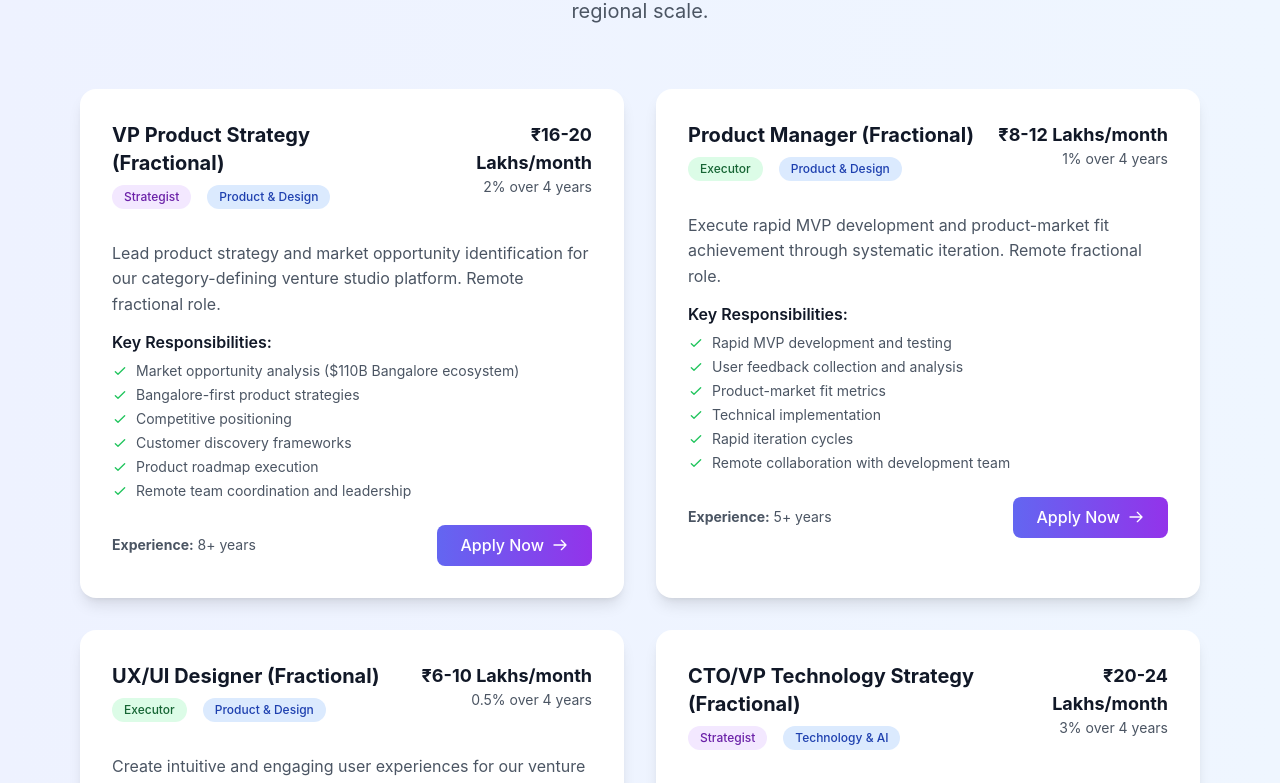
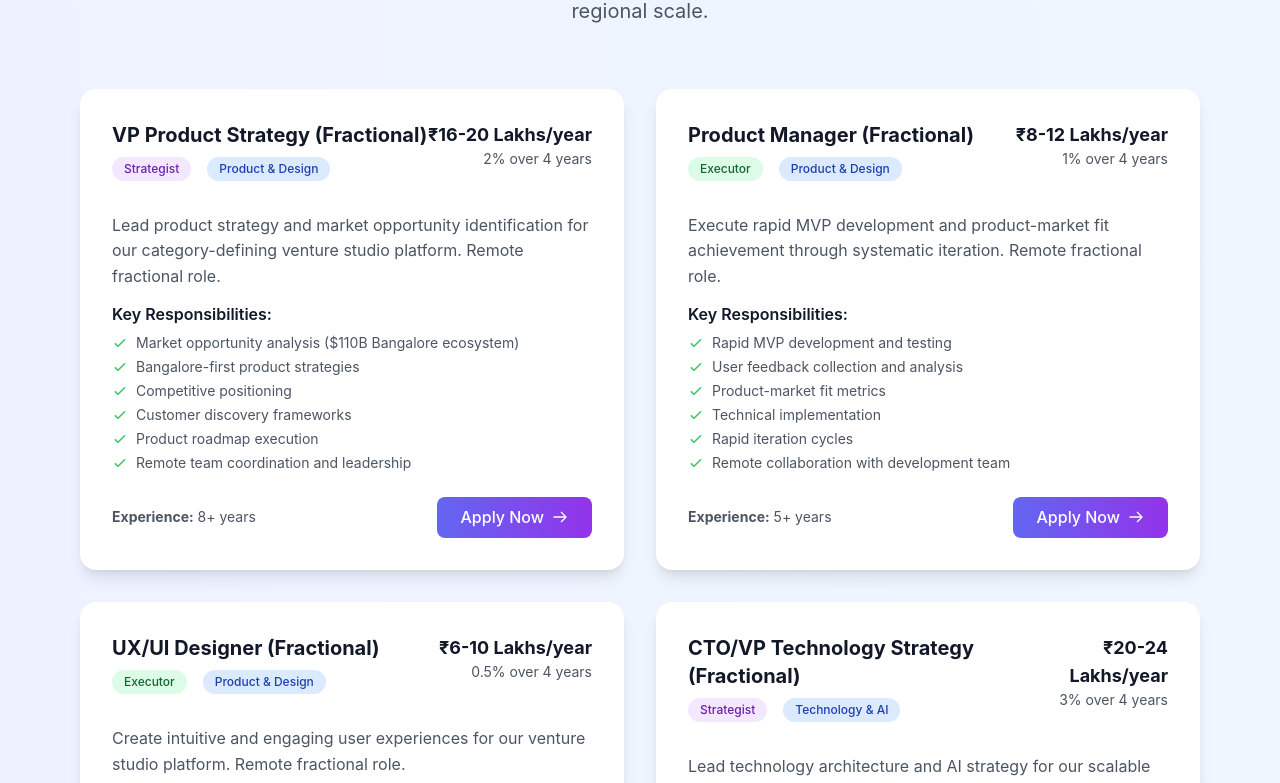
Before and after one commit to niranjanbala/visioninfinityventures.studio, a Next.js app: page /careers in a window 1280 px wide. Shown: the part 1520-2303 px from the top of the page. Built offline with nearby package versions, Linux system fonts and the light colour scheme; no server answers.

Commit message:
Fix salary references: change from per month to per year in careers page

```diff
--- a/pages/careers.tsx
+++ b/pages/careers.tsx
@@ -10,7 +10,7 @@ export default function Careers() {
       title: 'VP Product Strategy (Fractional)',
       type: 'Strategist',
       function: 'Product & Design',
-      salary: '₹16-20 Lakhs/month',
+      salary: '₹16-20 Lakhs/year',
       equity: '2% over 4 years',
       experience: '8+ years',
       description: 'Lead product strategy and market opportunity identification for our category-defining venture studio platform. Remote fractional role.',
@@ -28,7 +28,7 @@ export default function Careers() {
       title: 'Product Manager (Fractional)',
       type: 'Executor',
       function: 'Product & Design',
-      salary: '₹8-12 Lakhs/month',
+      salary: '₹8-12 Lakhs/year',
       equity: '1% over 4 years',
       experience: '5+ years',
       description: 'Execute rapid MVP development and product-market fit achievement through systematic iteration. Remote fractional role.',
@@ -46,7 +46,7 @@ export default function Careers() {
       title: 'UX/UI Designer (Fractional)',
       type: 'Executor',
       function: 'Product & Design',
-      salary: '₹6-10 Lakhs/month',
+      salary: '₹6-10 Lakhs/year',
       equity: '0.5% over 4 years',
       experience: '3+ years',
       description: 'Create intuitive and engaging user experiences for our venture studio platform. Remote fractional role.',
@@ -65,7 +65,7 @@ export default function Careers() {
       title: 'CTO/VP Technology Strategy (Fractional)',
       type: 'Strategist',
       function: 'Technology & AI',
-      salary: '₹20-24 Lakhs/month',
+      salary: '₹20-24 Lakhs/year',
       equity: '3% over 4 years',
       experience: '10+ years',
       description: 'Lead technology architecture and AI strategy for our scalable venture studio platform. Remote fractional role.',
@@ -83,7 +83,7 @@ export default function Careers() {
       title: 'Lead Engineer (Fractional)',
       type: 'Executor',
       function: 'Technology & AI',
-      salary: '₹12-16 Lakhs/month',
+      salary: '₹12-16 Lakhs/year',
       equity: '1.5% over 4 years',
       experience: '7+ years',
       description: 'Execute platform development and AI implementation with technical excellence. Remote fractional role.',
@@ -101,7 +101,7 @@ export default function Careers() {
       title: 'VP Growth Strategy (Fractional)',
       type: 'Strategist',
       function: 'Growth & Customer Success',
-      salary: '₹16-20 Lakhs/month',
+      salary: '₹16-20 Lakhs/year',
       equity: '2% over 4 years',
       experience: '8+ years',
       description: 'Lead growth strategy and customer success for rapid Bangalore market expansion. Remote fractional role.',
@@ -119,7 +119,7 @@ export default function Careers() {
       title: 'Growth Manager (Fractional)',
       type: 'Executor',
       function: 'Growth & Customer Success',
-      salary: '₹8-12 Lakhs/month',
+      salary: '₹8-12 Lakhs/year',
       equity: '1% over 4 years',
       experience: '5+ years',
       description: 'Execute growth initiatives and user acquisition strategies for rapid platform growth. Remote fractional role.',
@@ -137,7 +137,7 @@ export default function Careers() {
       title: 'Customer Success Manager (Fractional)',
       type: 'Executor',
       function: 'Growth & Customer Success',
-      salary: '₹6-10 Lakhs/month',
+      salary: '₹6-10 Lakhs/year',
       equity: '0.5% over 4 years',
       experience: '3+ years',
       description: 'Ensure founder success and satisfaction through proactive support and guidance. Remote fractional role.',
```
